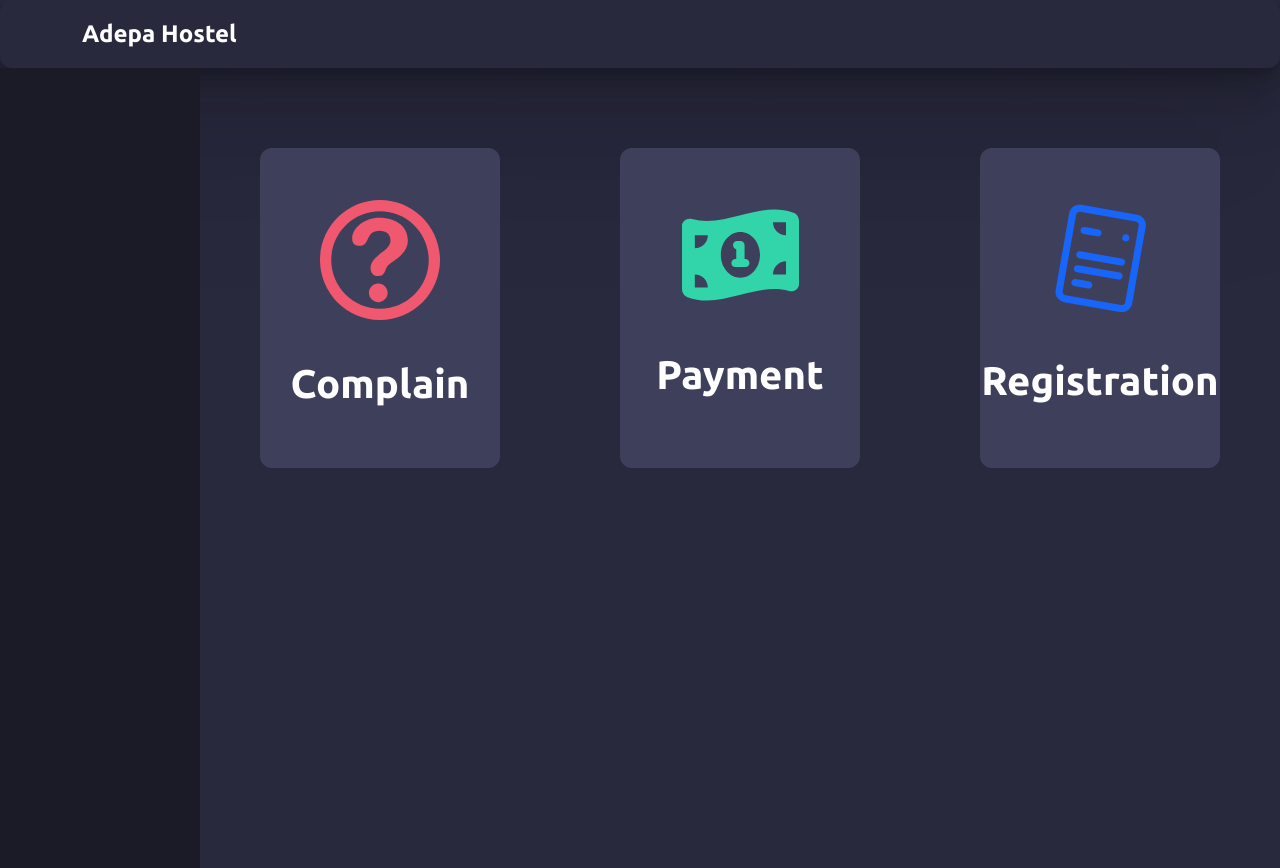
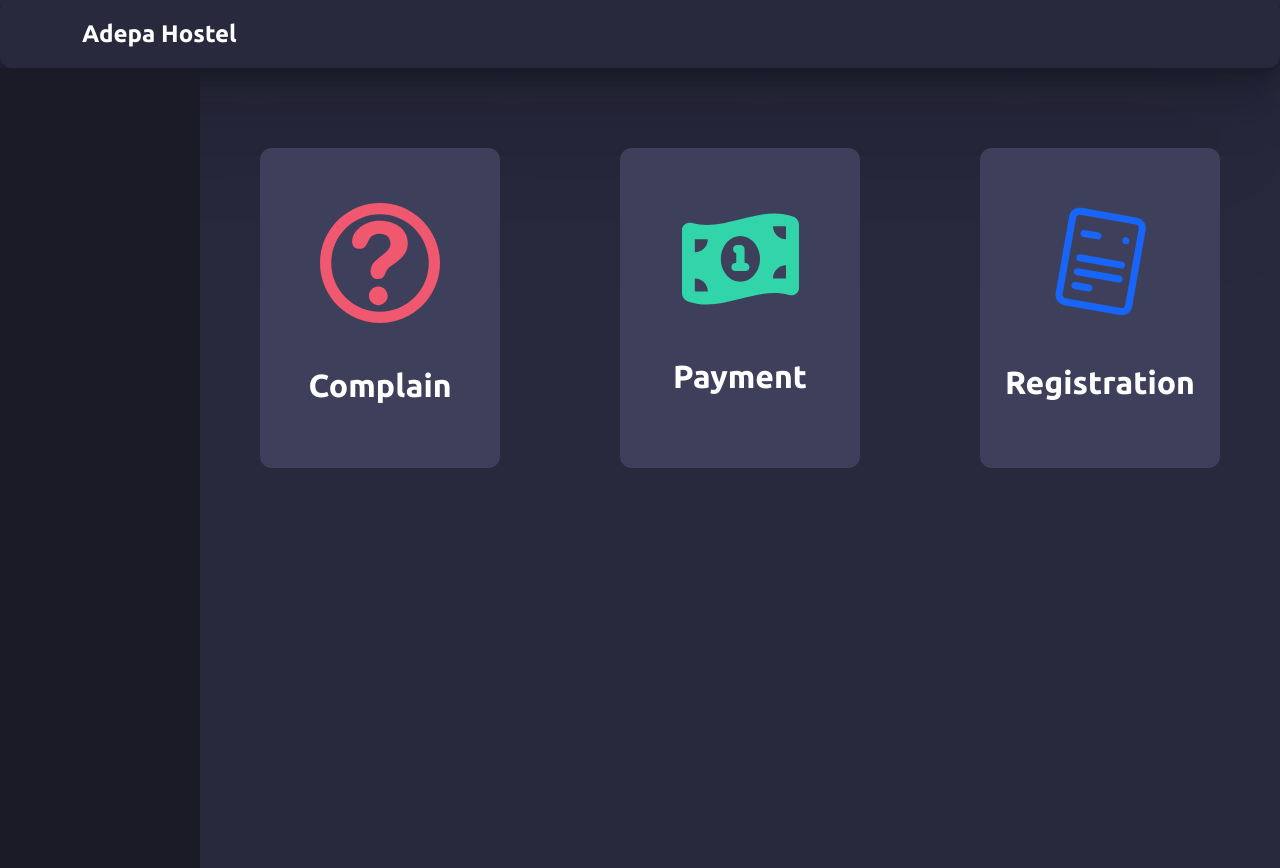
Before and after one commit to Cross-Hatch/hostel-portal, a website: page src/dashboard.html in a window 1280 px wide. Drawn offline with nearby package versions, Linux system fonts and the light colour scheme; files that its build step writes are made by us from their sources.

Commit message:
Added h1 styling for dashboard items

```diff
--- a/src/sass/_dashboard.scss
+++ b/src/sass/_dashboard.scss
@@ -25,8 +25,14 @@
     width: 15em;
     padding: 0.75em;
 
+    h1 {
+      font-size: 2em;
+      text-align: center;
+      word-wrap: break-word;
+    }
+
     img {
-        height: em;
+      height: em;
     }
+  }
 }
-}
```
